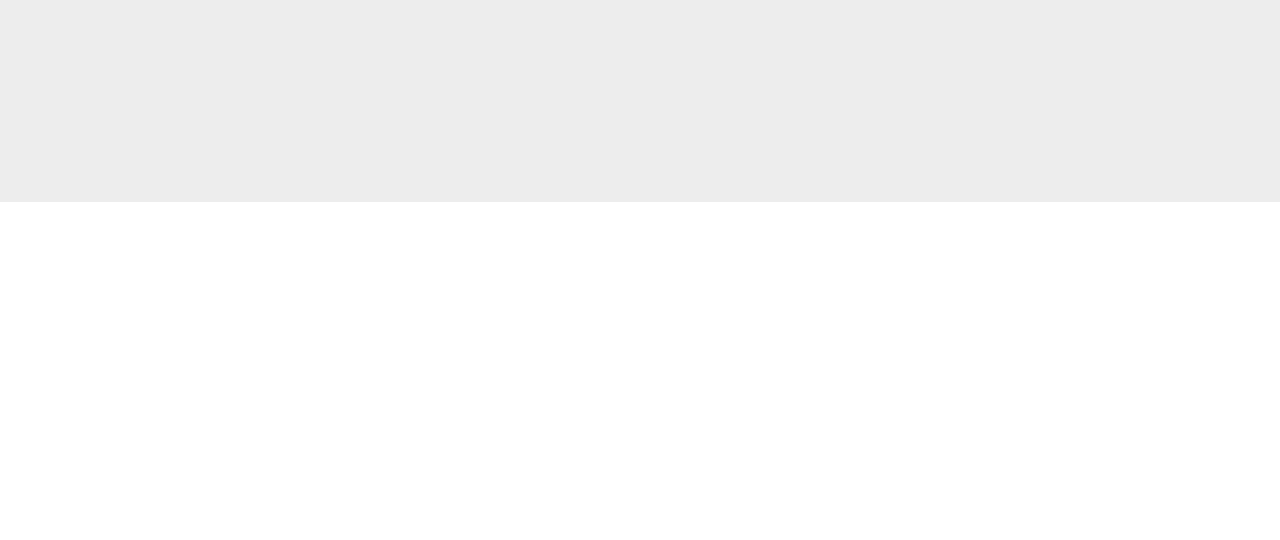
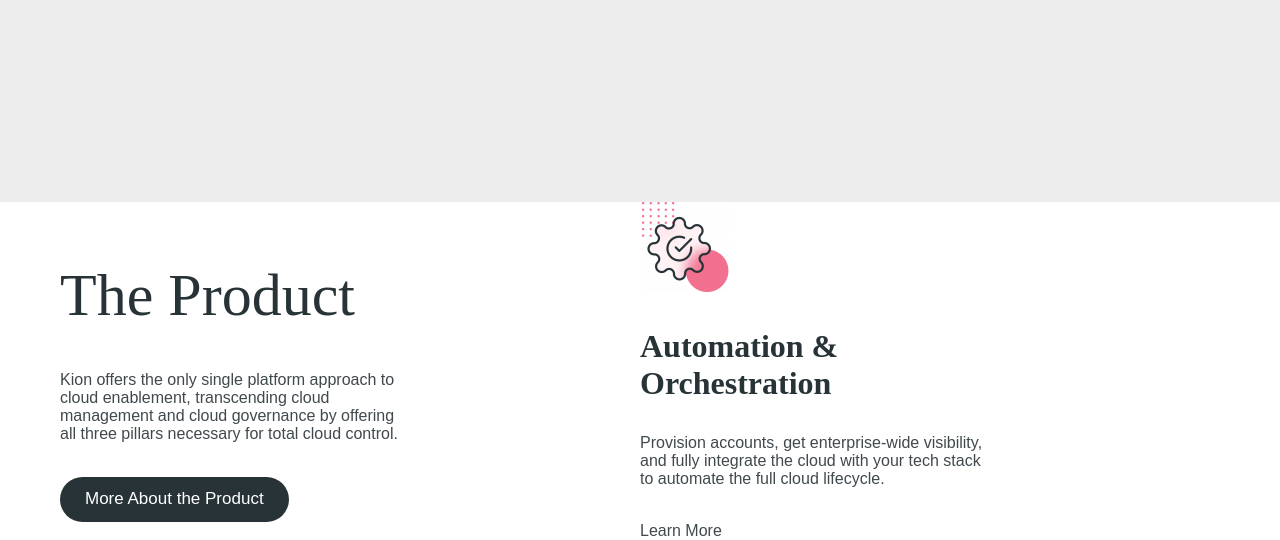
Before and after one commit to SadambekovBekmyrza/work.course, a plain HTML site: page index.html in a window 1280 px wide. Shown: the part 1033-1573 px from the top of the page. Before the commit the page ends 1235 px from the top, so only its background shows below. Drawn offline with Linux system fonts and the light colour scheme.

Commit message:
finished writing the code in html for the product section

```diff
--- a/index.html
+++ b/index.html
@@ -37,7 +37,7 @@
         <div class="col-6">
           <div class="box-1">
             <h1>Complete cloud enablement has arrived.</h1>
-            <p>Oversee, secure, and scale your<br>cloud with one solution.</p>
+            <p class="size-sss">Oversee, secure, and scale your<br>cloud with one solution.</p>
             <br>
             <button class="btn-darck">Request Demo</button>
           </div>
@@ -56,6 +56,36 @@
       </div>
     </div>
   </header>
+  <div class="product">
+    <div class="container">
+      <div class="row">
+        <div class="col-6">
+          <div class="box-1">
+            <h1>The Product</h1>
+            <p class="size-ss">Kion offers the only single platform approach to<br><span class="underline">cloud
+                enablement</span>, transcending
+              cloud<br>management
+              and
+              cloud governance by offering<br>all three pillars necessary for total cloud control.</p>
+            <br>
+            <button class="btn-darck">More About the Product</button>
+          </div>
+        </div>
+        <div class="col-6">
+          <div class="card">
+            <img src="./png/product.png" alt="...">
+            <h3>Automation &<br>Orchestration</h3>
+            <p class="size-ssaa">Provision accounts, get enterprise-wide visibility,<br>and fully integrate the cloud
+              with your tech
+              stack<br>to
+              automate the full cloud lifecycle.</p>
+            <br>
+            <span class="text-end">Learn More</span>
+          </div>
+        </div>
+      </div>
+    </div>
+  </div>
 </body>
 
 </html>
```
